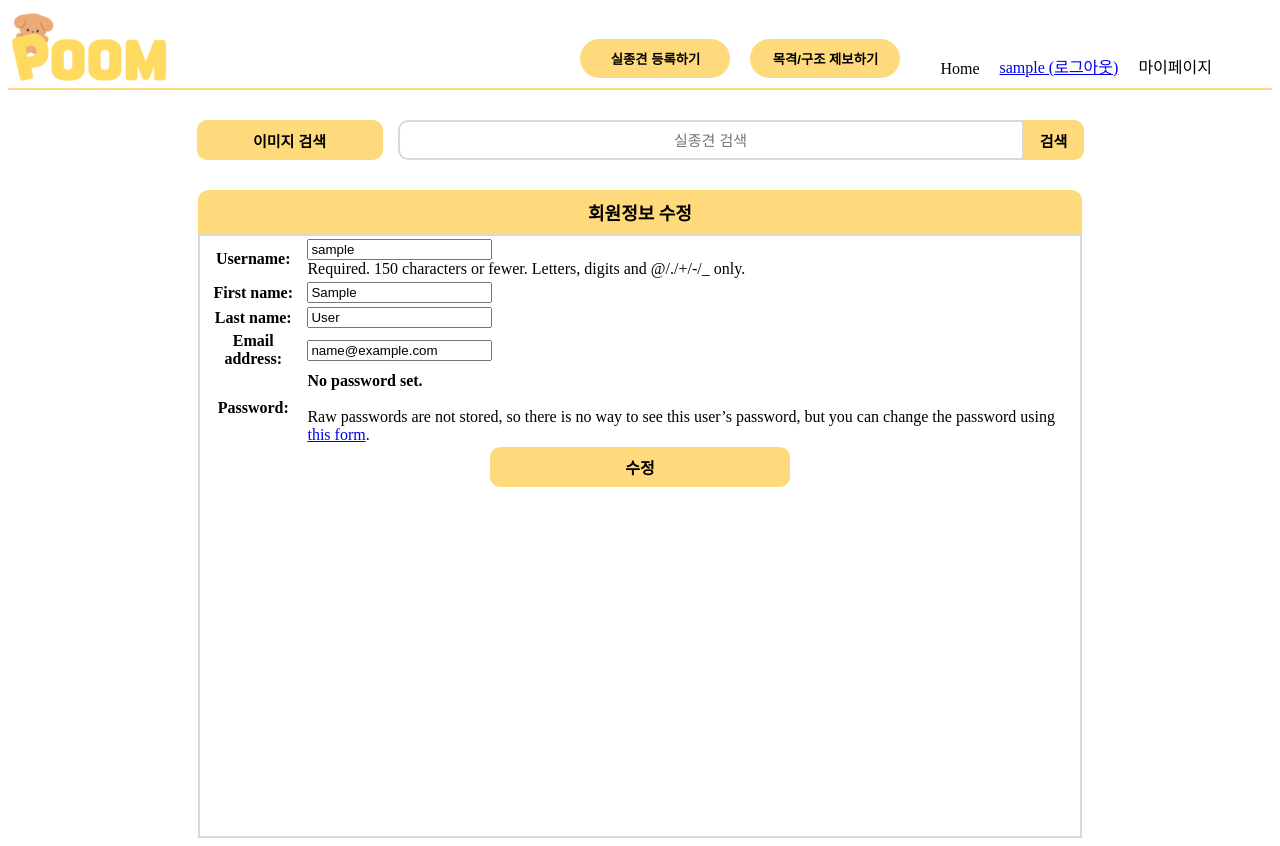
After one commit to rovemin/POOM, a Django app: page /common/1/update/ in a window 1280 px wide. The commit adds this page. Run offline with Django 4.2, Linux system fonts and the light colour scheme; the visitor is signed in with stand-in values (Sample User, id 1).

Commit message:
feat: 회원정보수정

```diff
--- a/server/common/forms.py
+++ b/server/common/forms.py
@@ -1,6 +1,7 @@
 from django import forms
-from django.contrib.auth.forms import UserCreationForm
+from django.contrib.auth.forms import UserCreationForm, UserChangeForm
 from django.contrib.auth.models import User
+from django.contrib.auth import get_user_model
 
 class UserForm(UserCreationForm):
     email = forms.EmailField(label="이메일")
@@ -8,3 +9,8 @@ class UserForm(UserCreationForm):
     class Meta:
         model = User
         fields = ("username", "password1", "password2", "email")
+
+class CustomUserChangeForm(UserChangeForm):
+    class Meta:
+        model = get_user_model()
+        fields = ['username', 'first_name', 'last_name', 'email']
--- /dev/null
+++ b/server/common/templates/common/update.html
@@ -0,0 +1,65 @@
+<!DOCTYPE html>
+{% load static %}
+<html>
+
+<head>
+  <meta charset="utf-8">
+  <meta name="description" content="POOM">
+  <title>POOM</title>
+  <link rel="stylesheet" href="{% static 'register_dog/lost.css' %}" media="screen" type="text/css"/>
+</head>
+
+<body>
+
+  <!--헤더-->
+  <div class="nav">
+    <a href="{% url 'register_dog:main1' %}">
+      <img src="{% static 'logo/logo2.png' %}" title="logo" />
+    </a>
+    <div class="nav-items">
+
+      {% if user.is_authenticated %}
+      <button type="button" class="but" onclick="location.href='{% url 'register_dog:create_post_lost' %}'">실종견 등록하기</button>
+      <button type="button" class="but" onclick="location.href='{% url 'register_dog:create_post_found' %}'">목격/구조 제보하기</button>
+      {% endif %}
+
+      <div class="nav-item" onclick="location.href='{% url 'register_dog:main1' %}'">Home</div>
+      {% if user.is_authenticated %}
+      <a class="nav-item" href="{% url 'common:logout' %}">{{ user.username }} (로그아웃)</a>
+      {% else %}
+      <a class="nav-item" href="{% url 'common:login' %}">로그인</a>
+      {% endif %}
+
+      {% if user.is_authenticated %}
+      <div class="nav-item" onclick="location.href='{% url 'register_dog:mypage' %}'">마이페이지 </div>
+      {% endif %}
+
+      {% if not user.is_authenticated %}
+      <a class="nav-item" href="{% url 'common:signup' %}">회원가입</a>
+      {% endif %}
+    </div>
+  </div>
+
+  <!--검색바-->
+  <div class="search_box">
+    <button class="sbut2">이미지 검색</button>
+    <input class="search" type="text" placeholder="실종견 검색">
+    <button class="sbut">검색</button>
+  </div>
+
+  <!--입력폼-->
+  <div class="box">회원정보 수정</div>
+  <div class="background">
+<!--    여기다 폼 만들기-->
+    <form method="post" enctype="multipart/form-data">
+        {% csrf_token %}
+      <table>
+        {{ form }}
+      </table>
+      <button type="submit" class="but1">수정</button>
+    </form>
+  </div>
+
+</body>
+
+</html>
--- a/server/common/urls.py
+++ b/server/common/urls.py
@@ -8,4 +8,5 @@ urlpatterns = [
     path('login/', auth_views.LoginView.as_view(template_name='common/login.html'), name='login'),
     path('logout/', auth_views.LogoutView.as_view(), name='logout'),
     path('signup/', views.signup, name='signup'),
+    path('<int:pk>/update/', views.update, name='update'),
 ]
--- a/server/common/views.py
+++ b/server/common/views.py
@@ -1,6 +1,7 @@
 from django.contrib.auth import authenticate, login
 from django.shortcuts import render, redirect
-from common.forms import UserForm
+from common.forms import UserForm, CustomUserChangeForm
+from django.contrib.auth.forms import UserChangeForm
 
 def signup(request):
     if request.method == "POST":
@@ -15,3 +16,16 @@ def signup(request):
     else:
         form = UserForm()
     return render(request, 'common/signup.html', {'form': form})
+
+def update(request, pk):
+    if request.method == 'POST':
+        form = CustomUserChangeForm(request.POST, instance=request.user)
+        if form.is_valid():
+            form.save()
+            return redirect('register_dog:mypage')
+    else:
+        form = CustomUserChangeForm(instance=request.user)
+    context = {
+        'form':form
+    }
+    return render(request, 'common/update.html', context)
```
Also changed, not shown: server/register_dog/templates/register_dog/mypage.html (+8 -4 lines).
